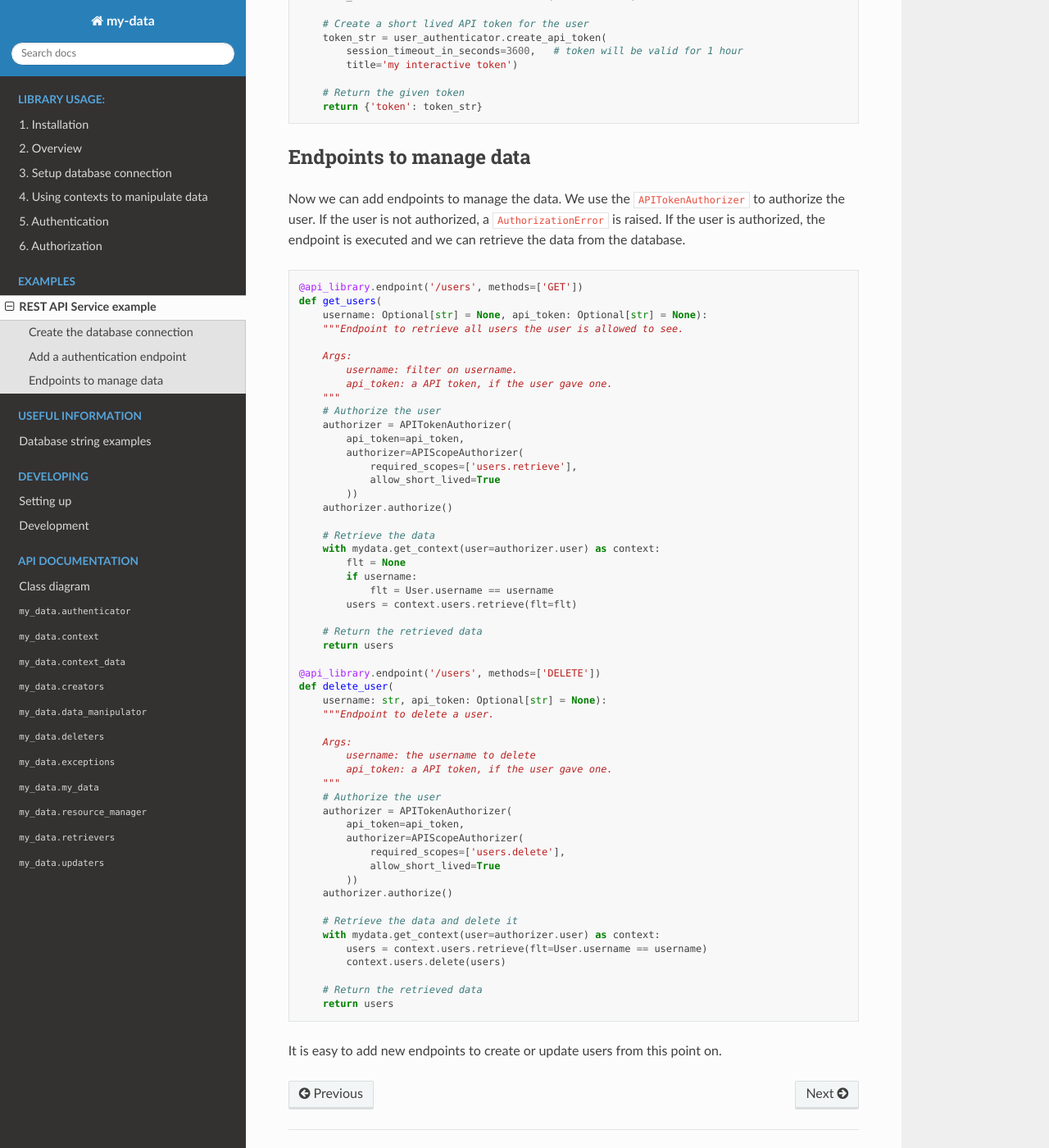
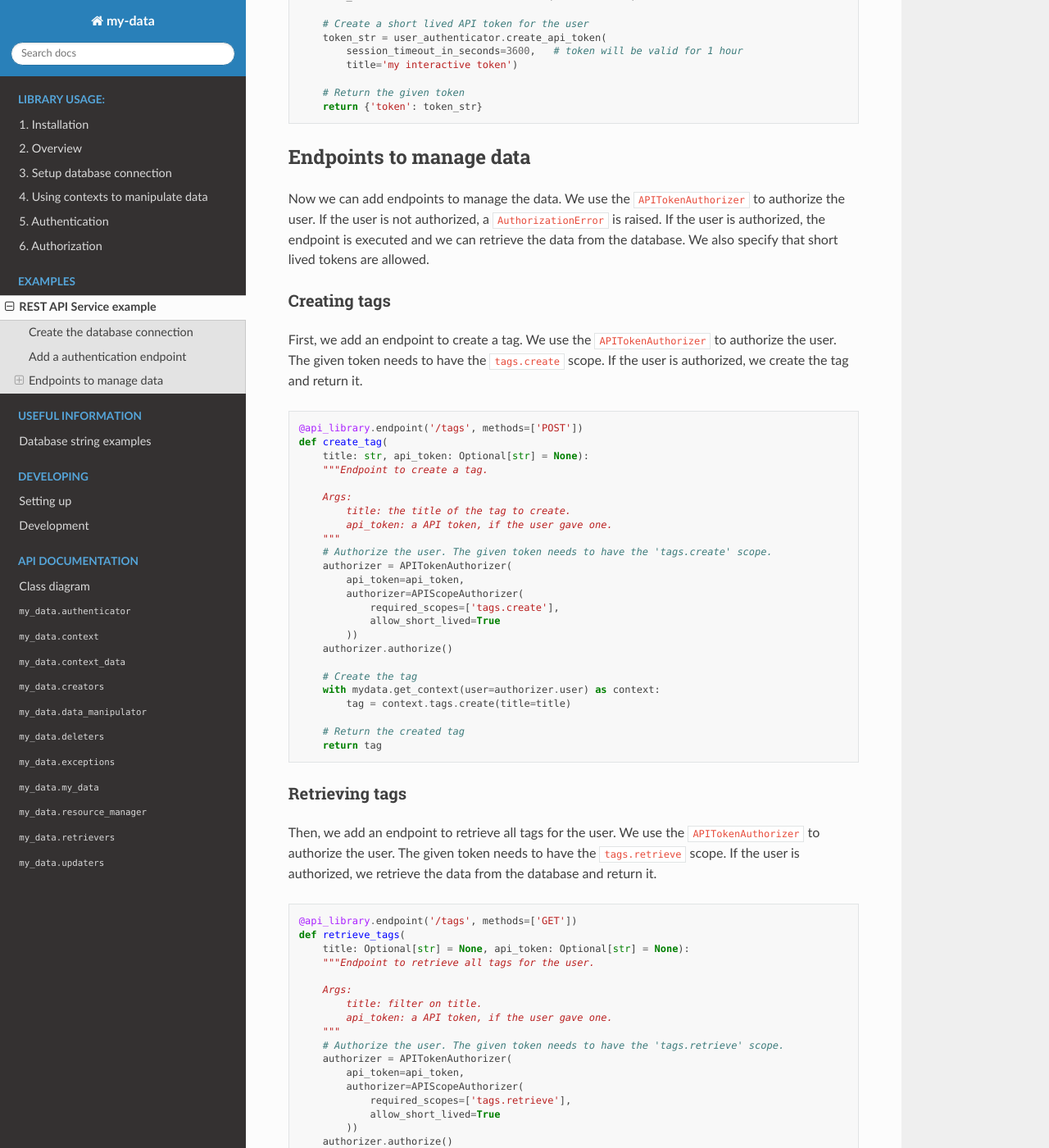
Before and after one commit to DarylStark/my_data, a Sphinx documentation site: the page built from docs/source/examples/rest_api_service_example.rst, in a window 1280 px wide and 1400 px high, scrolled down 1436 px. Shown: the whole window at 82% size. Built offline with Sphinx 7.4.7 and the Read the Docs theme 2.0.0, drawn with Linux system fonts in a browser that asks for light colours; some of the changed text lies outside the part shown.

Commit message:
Add more exampels to the example page

```diff
--- a/docs/source/examples/rest_api_service_example.rst
+++ b/docs/source/examples/rest_api_service_example.rst
@@ -11,7 +11,7 @@ First, we have to create the database connection. To do this, we import the ``My
 .. code-block:: python
 
     from typing import Optional
-    from my_model import User
+    from my_model import Tag
     from my_data import MyData
     from my_data.authorization import APITokenAuthorizer
     from my_data.authenticator import UserAuthenticator, CredentialsAuthenticator
@@ -74,62 +74,140 @@ Then, we can add a endpoint to authenticate a user. Firstwe check if the user is
 Endpoints to manage data
 ------------------------
 
-Now we can add endpoints to manage the data. We use the ``APITokenAuthorizer`` to authorize the user. If the user is not authorized, a ``AuthorizationError`` is raised. If the user is authorized, the endpoint is executed and we can retrieve the data from the database.
+Now we can add endpoints to manage the data. We use the ``APITokenAuthorizer`` to authorize the user. If the user is not authorized, a ``AuthorizationError`` is raised. If the user is authorized, the endpoint is executed and we can retrieve the data from the database. We also specify that short lived tokens are allowed.
+
+Creating tags
+~~~~~~~~~~~~~
+
+First, we add an endpoint to create a tag. We use the ``APITokenAuthorizer`` to authorize the user. The given token needs to have the ``tags.create`` scope. If the user is authorized, we create the tag and return it.
 
 .. code-block:: python
 
-    @api_library.endpoint('/users', methods=['GET'])
-    def get_users(
-        username: Optional[str] = None, api_token: Optional[str] = None):
-        """Endpoint to retrieve all users the user is allowed to see.
+    @api_library.endpoint('/tags', methods=['POST'])
+    def create_tag(
+        title: str, api_token: Optional[str] = None):
+        """Endpoint to create a tag.
 
         Args:
-            username: filter on username.
+            title: the title of the tag to create.
             api_token: a API token, if the user gave one.
         """
-        # Authorize the user
+        # Authorize the user. The given token needs to have the 'tags.create' scope.
         authorizer = APITokenAuthorizer(
             api_token=api_token,
             authorizer=APIScopeAuthorizer(
-                required_scopes=['users.retrieve'],
+                required_scopes=['tags.create'],
                 allow_short_lived=True
             ))
         authorizer.authorize()
 
-        # Retrieve the data
+        # Create the tag
         with mydata.get_context(user=authorizer.user) as context:
-            flt = None
-            if username:
-                flt = User.username == username
-            users = context.users.retrieve(flt=flt)
+            tag = context.tags.create(title=title)
 
-        # Return the retrieved data
-        return users
+        # Return the created tag
+        return tag
 
-    @api_library.endpoint('/users', methods=['DELETE'])
-    def delete_user(
-        username: str, api_token: Optional[str] = None):
-        """Endpoint to delete a user.
+Retrieving tags
+~~~~~~~~~~~~~~~
+
+Then, we add an endpoint to retrieve all tags for the user. We use the ``APITokenAuthorizer`` to authorize the user. The given token needs to have the ``tags.retrieve`` scope. If the user is authorized, we retrieve the data from the database and return it.
+
+.. code-block:: python
+
+    @api_library.endpoint('/tags', methods=['GET'])
+    def retrieve_tags(
+        title: Optional[str] = None, api_token: Optional[str] = None):
+        """Endpoint to retrieve all tags for the user.
 
         Args:
-            username: the username to delete
+            title: filter on title.
             api_token: a API token, if the user gave one.
         """
-        # Authorize the user
+        # Authorize the user. The given token needs to have the 'tags.retrieve' scope.
         authorizer = APITokenAuthorizer(
             api_token=api_token,
             authorizer=APIScopeAuthorizer(
-                required_scopes=['users.delete'],
+                required_scopes=['tags.retrieve'],
+                allow_short_lived=True
+            ))
+        authorizer.authorize()
+
+        # Retrieve the data from the database
+        with mydata.get_context(user=authorizer.user) as context:
+            flt = None
+            if title:
+                flt = Tag.title == title
+            tags = context.tags.retrieve(flt=flt)
+
+        # Return the retrieved data
+        return tags
+
+Updating tags
+~~~~~~~~~~~~~
+
+Then, we add an endpoint to update a tag. We use the ``APITokenAuthorizer`` to authorize the user. The given token needs to have the ``tags.update`` scope. If the user is authorized, we update the tag and return it.
+
+.. code-block:: python
+
+    @api_library.endpoint('/tags', methods=['PUT'])
+    def update_tag(
+        title: str, new_title: str, api_token: Optional[str] = None):
+        """Endpoint to update a tag.
+
+        Args:
+            title: the title of the tag to update.
+            new_title: the new title for the tag.
+            api_token: a API token, if the user gave one.
+        """
+        # Authorize the user. The given token needs to have the 'tags.update' scope.
+        authorizer = APITokenAuthorizer(
+            api_token=api_token,
+            authorizer=APIScopeAuthorizer(
+                required_scopes=['tags.update'],
+                allow_short_lived=True
+            ))
+        authorizer.authorize()
+
+        # Retrieve the data and update it
+        with mydata.get_context(user=authorizer.user) as context:
+            tags = context.tags.retrieve(flt=Tag.title == title)
+            for tag in tags:
+                tag.title = new_title
+            tags = context.tags.update(tags)
+
+        # Return the updated tag
+        return tags
+
+Deleting tags
+~~~~~~~~~~~~~
+
+Finally, we add an endpoint to delete a tag. We use the ``APITokenAuthorizer`` to authorize the user. The given token needs to have the ``tags.delete`` scope. If the user is authorized, we delete the tag and return a dictionary to indicate that the tag is deleted.
+
+.. code-block:: python
+
+    @api_library.endpoint('/tags', methods=['DELETE'])
+    def delete_tag(
+        title: str, api_token: Optional[str] = None):
+        """Endpoint to delete a tag.
+
+        Args:
+            title: the title of the tag to delete.
+            api_token: a API token, if the user gave one.
+        """
+        # Authorize the user. The given token needs to have the 'tags.delete' scope.
+        authorizer = APITokenAuthorizer(
+            api_token=api_token,
+            authorizer=APIScopeAuthorizer(
+                required_scopes=['tags.delete'],
                 allow_short_lived=True
             ))
         authorizer.authorize()
 
         # Retrieve the data and delete it
         with mydata.get_context(user=authorizer.user) as context:
-            users = context.users.retrieve(flt=User.username == username)
-            context.users.delete(users)
+            tags = context.tags.retrieve(flt=Tag.title == title)
+            context.tags.delete(tags)
 
-        # Return the retrieved data
-        return users
-
-It is easy to add new endpoints to create or update users from this point on.
+        # Return a dictionary to indicate that the tag is deleted.
+        return {'deleted': True}
```
